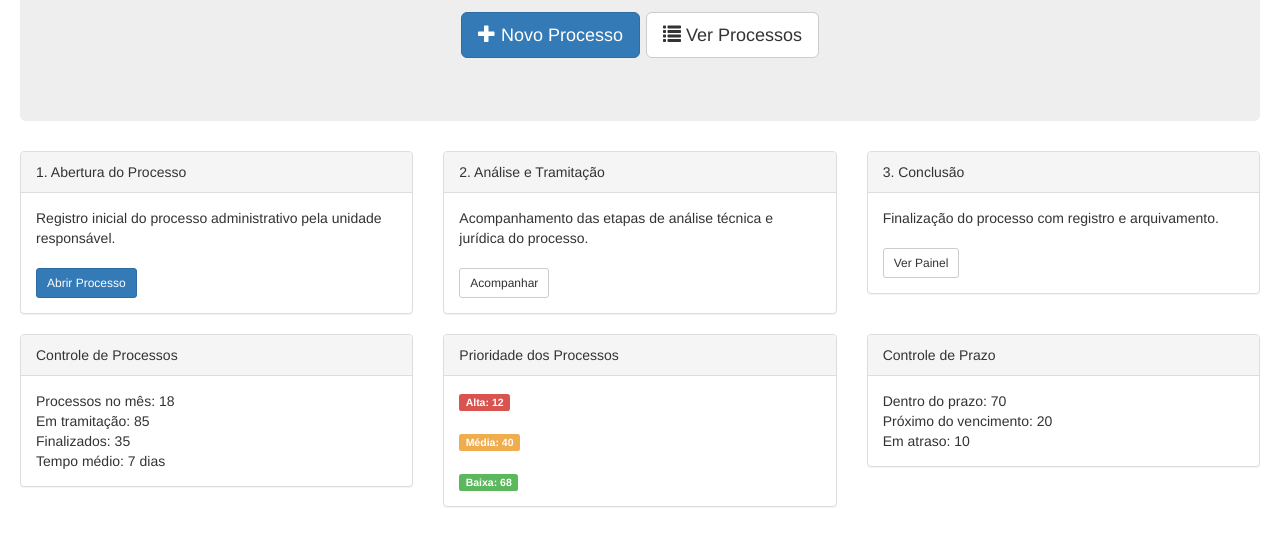
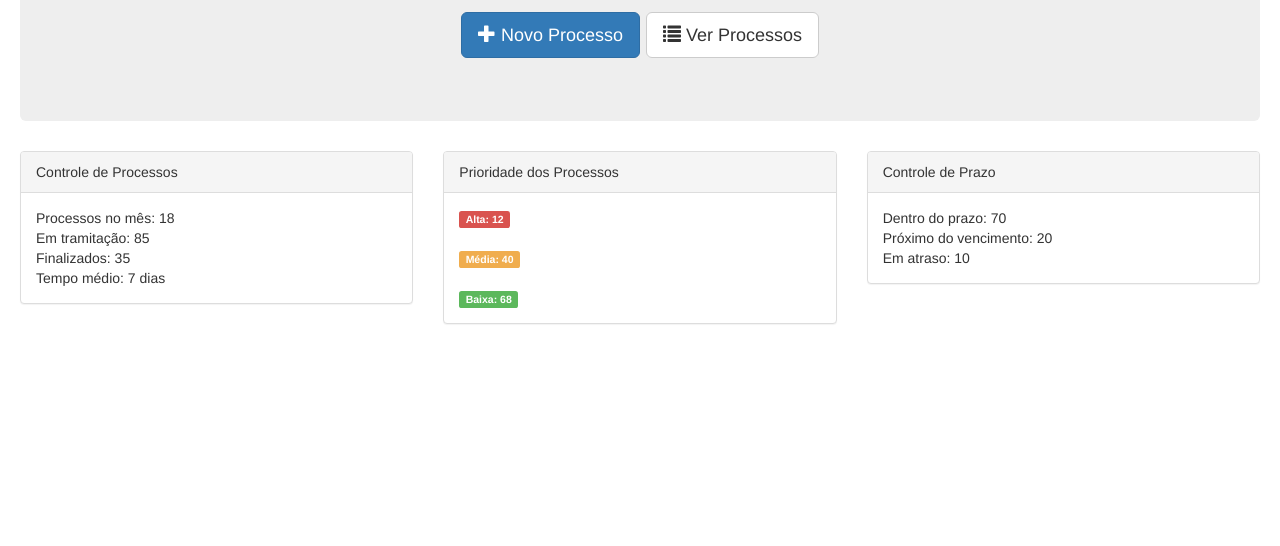
Before and after one commit to daianebadilhocortez/ProjetoBootstrap_2026-1, a plain HTML site: page index.html in a window 1280 px wide. Shown: the part 372-918 px from the top of the page. After the commit the page ends 800 px from the top, so only its background shows below. Drawn offline with nearby package versions, Linux system fonts and the light colour scheme.

Commit message:
Remove process panels from index.html

```diff
--- a/index.html
+++ b/index.html
@@ -65,43 +65,6 @@ definição de prioridades e monitoramento das etapas de tramitação.
 
 <div class="col-md-4">
 <div class="panel panel-default">
-<div class="panel-heading">1. Abertura do Processo</div>
-<div class="panel-body">
-Registro inicial do processo administrativo pela unidade responsável.
-<br><br>
-<a href="cadastro.html" class="btn btn-primary btn-sm">Abrir Processo</a>
-</div>
-</div>
-</div>
-
-<div class="col-md-4">
-<div class="panel panel-default">
-<div class="panel-heading">2. Análise e Tramitação</div>
-<div class="panel-body">
-Acompanhamento das etapas de análise técnica e jurídica do processo.
-<br><br>
-<a href="listagem.html" class="btn btn-default btn-sm">Acompanhar</a>
-</div>
-</div>
-</div>
-
-<div class="col-md-4">
-<div class="panel panel-default">
-<div class="panel-heading">3. Conclusão</div>
-<div class="panel-body">
-Finalização do processo com registro e arquivamento.
-<br><br>
-<a href="dashboard.html" class="btn btn-default btn-sm">Ver Painel</a>
-</div>
-</div>
-</div>
-
-</div>
-
-<div class="row">
-
-<div class="col-md-4">
-<div class="panel panel-default">
 <div class="panel-heading">Controle de Processos</div>
 <div class="panel-body">
 Processos no mês: 18<br>
```
